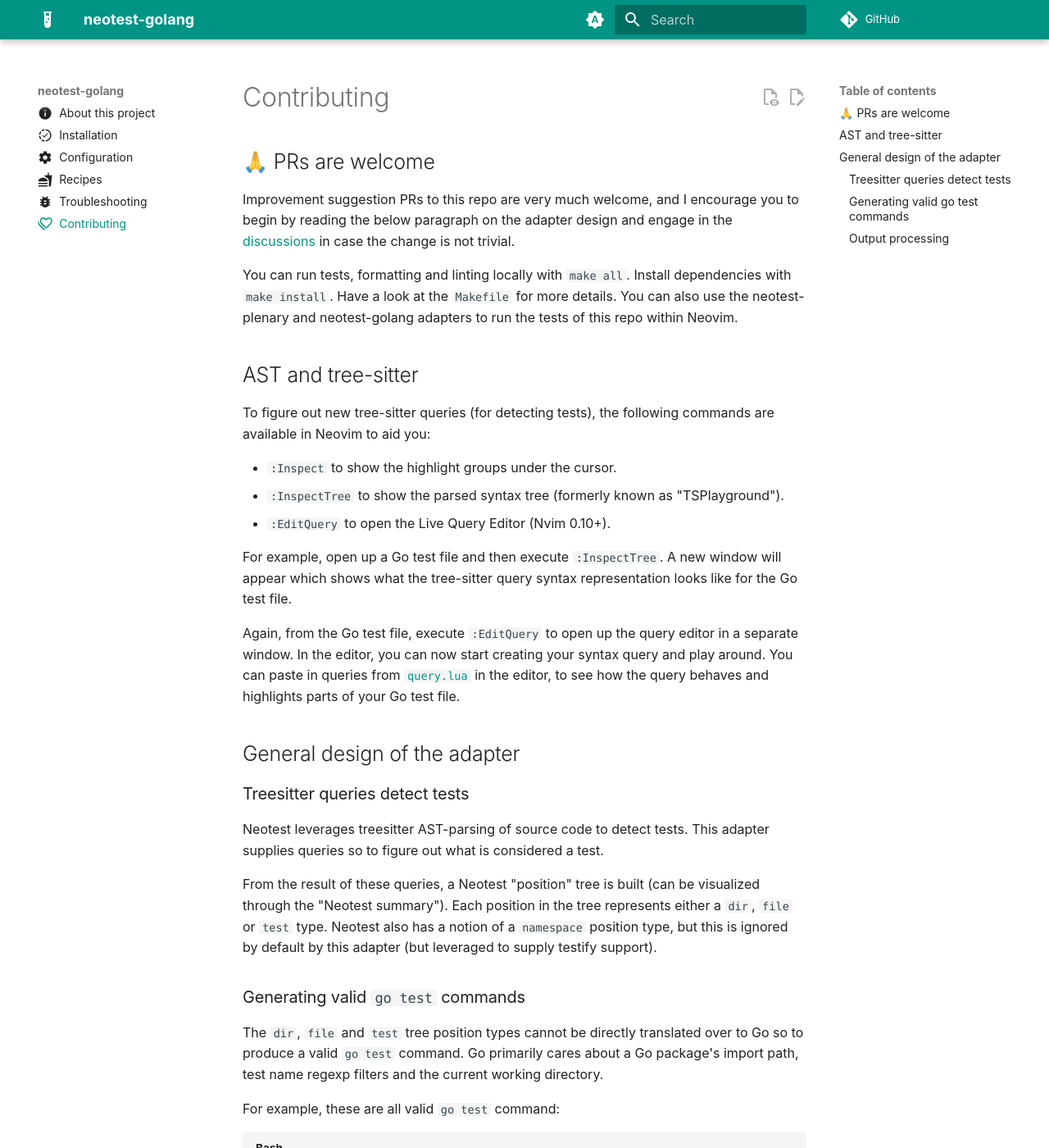
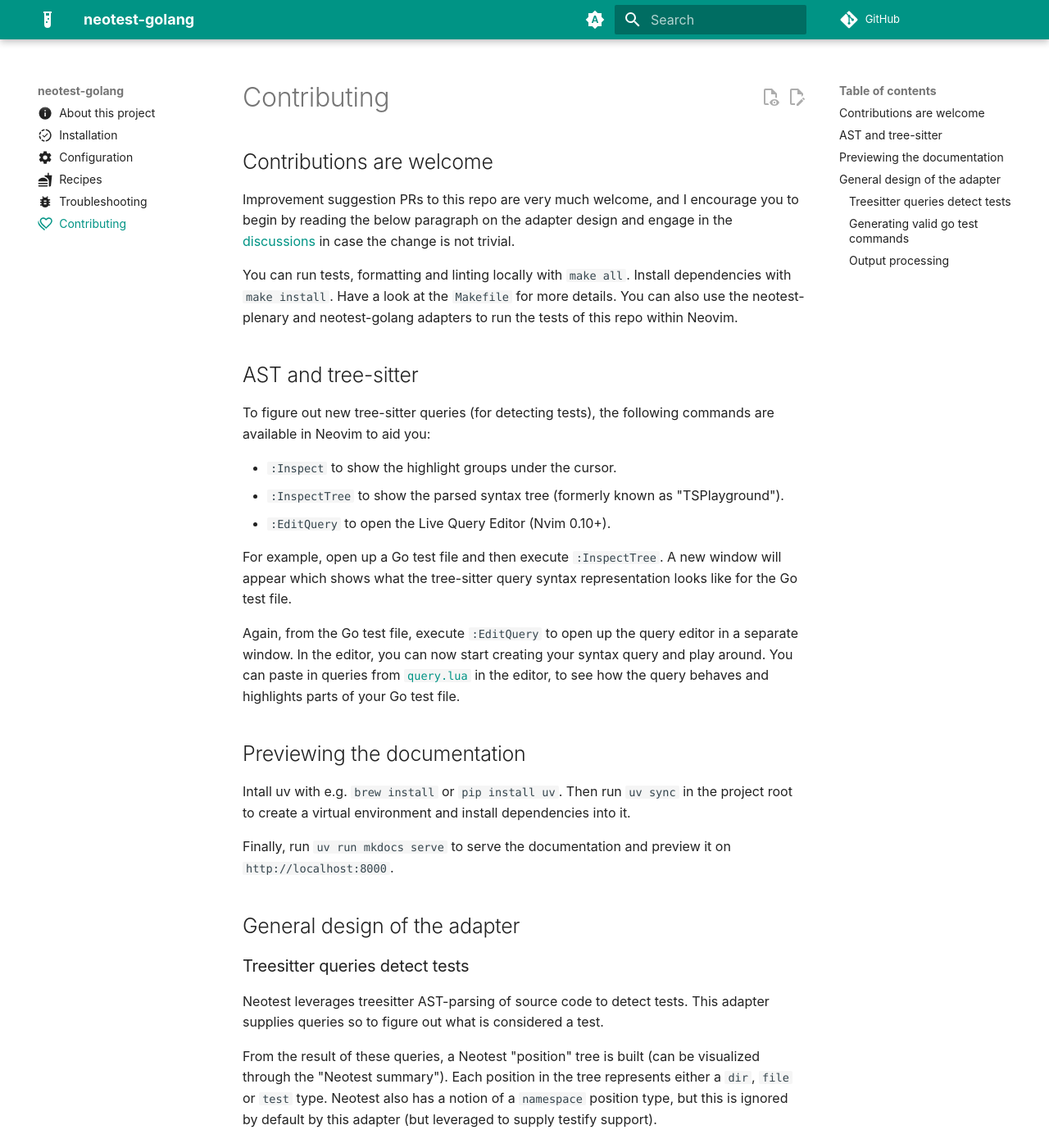
Before and after one commit to fredrikaverpil/neotest-golang, an MkDocs documentation site: the page built from docs/contrib.md, in a window 1280 px wide and 1400 px high. Shown: the whole window at 82% size. Built offline with MkDocs 1.6.1 and Material for MkDocs 9.7.7, drawn with Linux system fonts in a browser that asks for light colours; comment, search, counter and statistics services are not loaded.

Commit message:
docs: typos, fixes (#270)

```diff
--- a/docs/contrib.md
+++ b/docs/contrib.md
@@ -4,7 +4,7 @@ icon: material/heart-multiple-outline
 
 # Contributing
 
-## 🙏 PRs are welcome
+## Contributions are welcome
 
 Improvement suggestion PRs to this repo are very much welcome, and I encourage
 you to begin by reading the below paragraph on the adapter design and engage in
@@ -36,6 +36,15 @@ query and play around. You can paste in queries from
 [`query.lua`](https://github.com/fredrikaverpil/neotest-golang/blob/main/lua/neotest-golang/query.lua)
 in the editor, to see how the query behaves and highlights parts of your Go test
 file.
+
+## Previewing the documentation
+
+Intall uv with e.g. `brew install` or `pip install uv`. Then run `uv sync` in
+the project root to create a virtual environment and install dependencies into
+it.
+
+Finally, run `uv run mkdocs serve` to serve the documentation and preview it on
+`http://localhost:8000`.
 
 ## General design of the adapter
 
```
Also changed, not shown: docs/config.md (+1 -1 lines), docs/trouble.md (+8 -7 lines).
